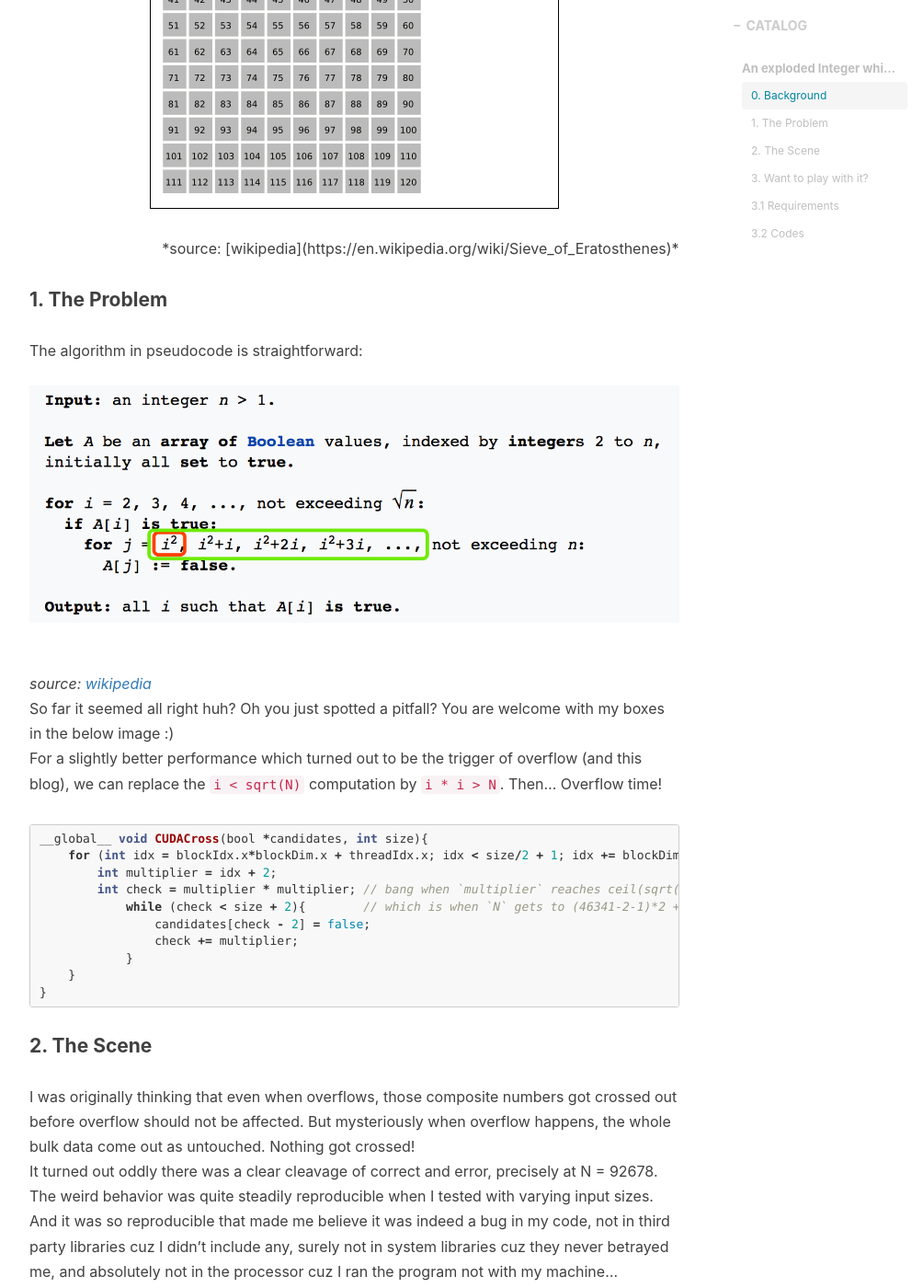
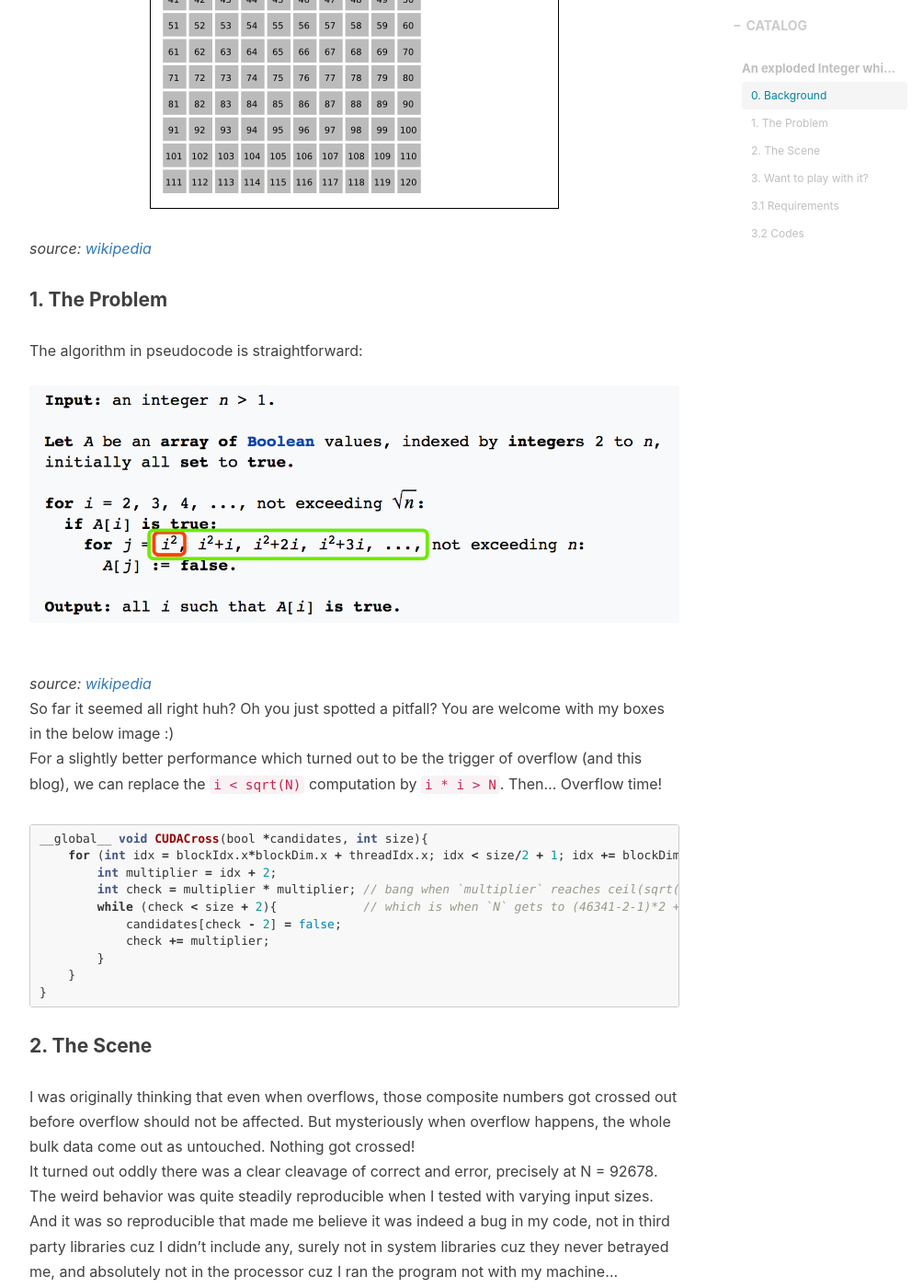
Before and after one commit to Alex-X-W/Alex-X-W.github.io, a Jekyll site: the page built from _posts/2017-11-04-gpu_overflow.markdown, in a window 1280 px wide and 1400 px high, scrolled down 1017 px. Shown: the whole window at 92% size, without its empty margins (233-1237 px from the left). Built offline with Jekyll 4.4.1, drawn with Linux system fonts in a browser that asks for light colours; nearby versions of some CDN libraries; comment, search, counter and statistics services are not loaded; some of the changed text lies outside the part shown.

Commit message:
fix bugs

````diff
--- a/_posts/2017-11-04-gpu_overflow.markdown
+++ b/_posts/2017-11-04-gpu_overflow.markdown
@@ -17,7 +17,8 @@ tags:
 #### 0. Background
 I am studying a little on GPU (specifically Nvidia ones) these days. And the recent toy problem I worked on was a simple prime number generating algorithm. There are a lot of algorithms to go but since my goal is around GPU so I just took an unsalted version with little optimization, the Greek one called [Sieve of Eratosthenes](https://en.wikipedia.org/wiki/Sieve_of_Eratosthenes).
 ![](/img/in-post/3/Sieve_of_Eratosthenes_animation.gif)
-<div style="text-align: right"> *source: [wikipedia](https://en.wikipedia.org/wiki/Sieve_of_Eratosthenes)* </div>
+
+*source: [wikipedia](https://en.wikipedia.org/wiki/Sieve_of_Eratosthenes)*
 
 #### 1. The Problem
 The algorithm in pseudocode is straightforward:
@@ -31,10 +32,10 @@ __global__ void CUDACross(bool *candidates, int size){
     for (int idx = blockIdx.x*blockDim.x + threadIdx.x; idx < size/2 + 1; idx += blockDim.x * gridDim.x) {
         int multiplier = idx + 2;
         int check = multiplier * multiplier; // bang when `multiplier` reaches ceil(sqrt(2^31)) = 46341
-            while (check < size + 2){        // which is when `N` gets to (46341-2-1)*2 + 2 = 92678
-                candidates[check - 2] = false;
-                check += multiplier;
-            }
+        while (check < size + 2){            // which is when `N` gets to (46341-2-1)*2 + 2 = 92678
+            candidates[check - 2] = false;
+            check += multiplier;
+        }
     }
 }
 ```
@@ -45,7 +46,7 @@ It turned out oddly there was a clear cleavage of correct and error, precisely a
 
 > More experienced programmers know very well that the bug is generally in their code: occasionally in third-party libraries; very rarely in system libraries; exceedingly rarely in the compiler; and never in the processor.
 
-<div style="text-align: right"> *[quote from Xavier Leroy](http://gallium.inria.fr/blog/intel-skylake-bug/)* </div>
+*[quote from Xavier Leroy](http://gallium.inria.fr/blog/intel-skylake-bug/)*
 
 The behavior when such integer overflow happens is weird, all the changes you have made are gone... I suspect it is designed so for some reason I don't know. I think I understand now the words from [Prof. Z.](http://www.mzahran.com) who is teaching us GPU that
 > Nvidia likes to make themselves mysterious.
````
